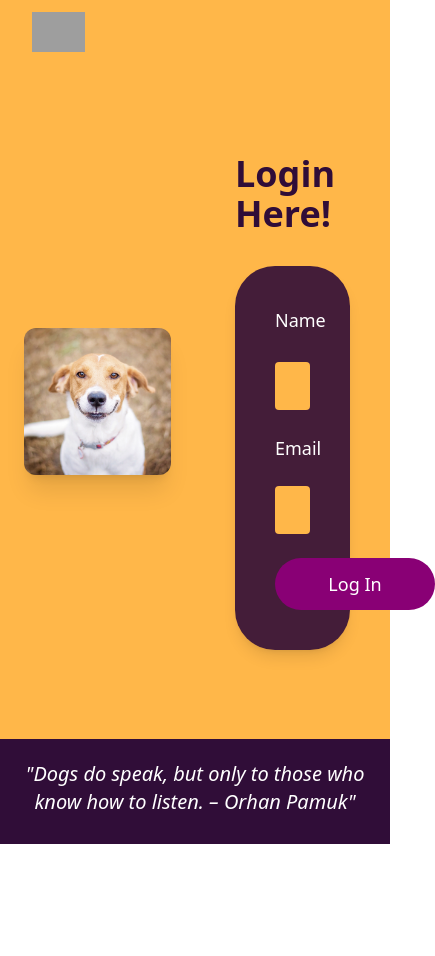
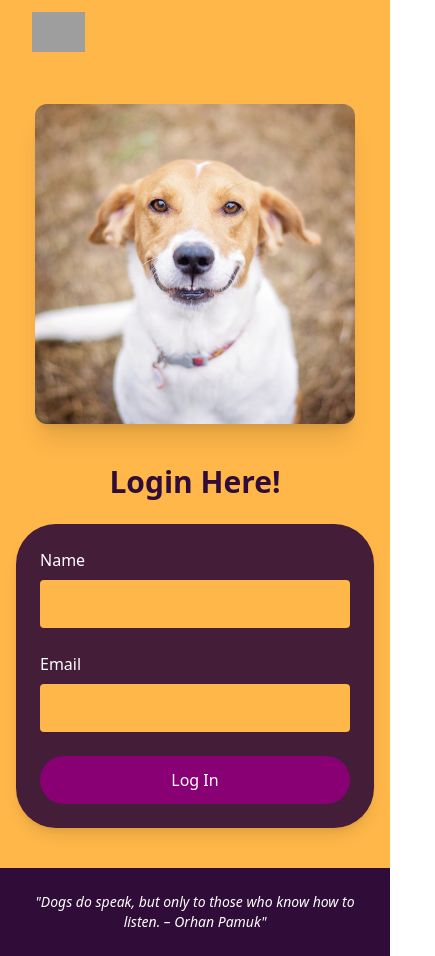
Before and after one commit to SAM815/fetch-project, a React (Create React App) app: page /login in a window 390 px wide. Shown: the whole page, 435 px wide, since content can reach past the window. Before the commit the page ends 844 px from the top, so only its background shows below. Built offline with nearby package versions, Linux system fonts and the light colour scheme; grey boxes are pictures that could not be loaded.

Commit message:
Responsive design added

```diff
--- a/src/Pages/HomePage.tsx
+++ b/src/Pages/HomePage.tsx
@@ -15,37 +15,41 @@ function HomePage() {
   useEffect(() => {
     const interval = setInterval(() => {
       setCurrentQuoteIndex((prevIndex) => (prevIndex + 1) % dogQuotes.length);
-    }, 10000); // Change every 10 seconds
+    }, 10000);
     return () => clearInterval(interval);
   }, []);
 
   return (
-    <div className="h-screen flex flex-col">
+    <div className="min-h-screen flex flex-col">
       <Navbar />
 
       {/* Body */}
-      <div className="flex flex-1" style={{ backgroundColor: '#FFB749' }}>
-        {/* Left - Static Dog Image */}
-        <div className="w-1/2 flex justify-center items-center p-6">
+      <div className="flex flex-col md:flex-row flex-1 bg-[#FFB749] px-4 sm:px-6 md:px-10 py-8 md:py-12 lg:py-16 gap-6 md:gap-10">
+
+        {/* Left - Image */}
+        <div className="md:w-1/2 flex justify-center items-center mb-6 md:mb-0">
           <img
             src={require('../Assets/HomepageDog.png')}
             alt="Dog"
-            className="rounded-xl shadow-xl w-full max-w-md h-auto object-cover"
+            className="rounded-xl shadow-xl w-full max-w-xs sm:max-w-sm md:max-w-md lg:max-w-md xl:max-w-lg h-auto object-cover"
           />
+
         </div>
 
-        {/* Right - Website Info */}
-        <div className="w-1/2 flex flex-col justify-center items-start px-10">
-          <h1 className="text-5xl font-extrabold text-[#300D38] mb-6">Fetch Dog Finder</h1>
-          <p className="text-lg text-gray-800 mb-8">
-            Discover your perfect furry friend with Fetch Dog Finder. Search by breed, location, and more. Save your favorites, and even generate a match to find your best companion!
+        {/* Right - Info */}
+        <div className="md:w-1/2 flex flex-col justify-center items-start md:items-center md:text-center px-2 md:px-6">
+
+          <h1 className="text-3xl sm:text-4xl md:text-5xl lg:text-6xl font-extrabold text-[#300D38] mb-4">
+            Fetch Dog Finder
+          </h1>
+
+          <p className="text-base sm:text-lg md:text-xl text-gray-800 mb-6 leading-relaxed max-w-xl">
+            Discover your perfect furry friend with Fetch Dog Finder...
           </p>
+
           <Link to="/login">
             <button
-              className="px-6 py-3 rounded-lg text-lg text-white"
-              style={{ backgroundColor: '#300D38' }}
-              onMouseEnter={(e) => (e.currentTarget.style.backgroundColor = '#890075')}
-              onMouseLeave={(e) => (e.currentTarget.style.backgroundColor = '#300D38')}
+              className="px-5 py-3 rounded-lg text-base sm:text-lg text-white bg-[#300D38] hover:bg-[#890075] transition duration-300"
             >
               Get Started
             </button>
@@ -53,12 +57,13 @@ function HomePage() {
         </div>
       </div>
 
-      {/* Footer with Rotating Quotes */}
-      <div className="bg-[#300D38] flex items-center justify-center pt-4 pb-6 px-4" style={{ height: 'calc(100vh - 80vh - 64px)' }}>
-        <p className="text-white text-xl text-center max-w-4xl italic">
+      {/* Footer */}
+      <div className="bg-[#300D38] flex items-center justify-center py-6 px-4">
+        <p className="text-white text-sm sm:text-base md:text-lg lg:text-xl text-center italic max-w-3xl">
           "{dogQuotes[currentQuoteIndex]}"
         </p>
       </div>
+
     </div>
   );
 }
--- a/src/Pages/LoginPage.tsx
+++ b/src/Pages/LoginPage.tsx
@@ -53,29 +53,32 @@ function LoginPage() {
   }, []);
 
   return (
-    <div className="h-screen flex flex-col">
+    <div className="min-h-screen flex flex-col">
       <Navbar />
 
-      {/* Body */}
-      <div className="flex flex-1" style={{ backgroundColor: "#FFB749" }}>
-        {/* Left - Rotating Dog Images */}
-        <div className="w-1/2 flex justify-center items-center p-6">
+      {/* Main Content */}
+      <div className="flex flex-col md:flex-col lg:flex-row flex-1 bg-[#FFB749] px-4 sm:px-6 md:px-10 py-10 gap-10 items-center justify-center">
+        {/* Left - Image */}
+        <div className="w-full md:w-3/4 lg:w-1/2 flex justify-center">
           <img
             src={dogImages[currentImageIndex]}
             alt="Dog"
-            className="rounded-xl shadow-xl w-full max-w-2xl h-auto object-cover"
+            className="rounded-xl shadow-xl w-full max-w-xs sm:max-w-md md:max-w-lg lg:max-w-xl object-cover"
           />
         </div>
 
-        {/* Right - Login Form */}
-        <div className="w-1/2 flex flex-col justify-center items-center px-10">
-          <h2 className="text-4xl font-bold text-[#300D38] mb-8">Login Here!</h2>
+        {/* Right - Form */}
+        <div className="w-full md:w-3/4 lg:w-1/2 flex flex-col justify-center items-center">
+          <h2 className="text-3xl sm:text-4xl font-bold text-[#300D38] mb-6 text-center">
+            Login Here!
+          </h2>
 
           <form
             onSubmit={handleSubmit}
-            className="space-y-6 w-full max-w-md bg-[#300D38]/90 p-10 rounded-[40px] shadow-lg"
+            className="w-full max-w-md bg-[#300D38]/90 p-6 sm:p-8 md:p-10 rounded-[40px] shadow-lg space-y-6"
           >
-            <label className="text-white block mb-1 text-lg">Name</label>
+            <div>
+              <label className="text-white block mb-2 text-base sm:text-lg">Name</label>
               <input
                 type="text"
                 value={name}
@@ -83,8 +86,10 @@ function LoginPage() {
                 required
                 className="p-3 w-full rounded bg-[#FFB749] text-black"
               />
+            </div>
 
-            <label className="text-white block mb-1 text-lg">Email</label>
+            <div>
+              <label className="text-white block mb-2 text-base sm:text-lg">Email</label>
               <input
                 type="email"
                 value={email}
@@ -92,10 +97,11 @@ function LoginPage() {
                 required
                 className="p-3 w-full rounded bg-[#FFB749] text-black"
               />
+            </div>
 
             <button
               type="submit"
-              className="mt-10 w-40 bg-[#890075] text-white px-6 py-3 rounded-[40px] hover:bg-[#ed63cf] hover:text-white transition-colors mx-auto block text-lg"
+              className="mt-6 w-full sm:w-40 bg-[#890075] text-white px-6 py-3 rounded-[40px] hover:bg-[#ed63cf] transition-colors mx-auto block text-base sm:text-lg"
             >
               Log In
             </button>
@@ -103,12 +109,9 @@ function LoginPage() {
         </div>
       </div>
 
-      {/* Footer with Rotating Quotes */}
-      <div
-        className="bg-[#300D38] flex items-center justify-center pt-4 pb-6 px-4"
-        style={{ height: "calc(100vh - 80vh - 64px)" }}
-      >
-        <p className="text-white text-xl text-center max-w-4xl italic">
+      {/* Footer Quote */}
+      <div className="bg-[#300D38] flex items-center justify-center py-6 px-4">
+        <p className="text-white text-sm sm:text-base md:text-lg text-center italic max-w-3xl">
           "{dogQuotes[currentQuoteIndex]}"
         </p>
       </div>
--- a/src/Pages/SearchPage.tsx
+++ b/src/Pages/SearchPage.tsx
@@ -15,7 +15,6 @@ import { useNavigate } from "react-router-dom";
 import { logout } from "../Store/authSlice";
 import { logoutUser } from "../API/auth";
 
-
 function SearchPage() {
   const [breeds, setBreeds] = useState<string[]>([]);
   const [selectedBreed, setSelectedBreed] = useState<string | null>(null);
@@ -31,7 +30,6 @@ function SearchPage() {
   const [showMessage, setShowMessage] = useState(false);
   const [hasMoreDogs, setHasMoreDogs] = useState(true);
   const [showMapModal, setShowMapModal] = useState(false);
-
 
   const favorites = useSelector((state: RootState) => state.dogs.favoriteIds);
   const userName = useSelector((state: RootState) => state.auth.name);
@@ -116,7 +114,7 @@ function SearchPage() {
   };
 
   return (
-    <>
+    <div className="min-h-screen flex flex-col justify-between bg-[#FFB749]">
       {showConfetti && (
         <div className="fixed inset-0 z-[9999] pointer-events-none">
           <Confetti width={window.innerWidth} height={window.innerHeight} />
@@ -124,33 +122,34 @@ function SearchPage() {
       )}
 
       {showMessage && (
-        <div className="fixed top-10 left-1/2 transform -translate-x-1/2 z-[9999] text-4xl font-extrabold text-[#890075] bg-white px-6 py-2 rounded-xl shadow-xl">
+        <div className="fixed top-10 left-1/2 transform -translate-x-1/2 z-[9999] text-2xl sm:text-3xl font-extrabold text-[#890075] bg-white px-6 py-2 rounded-xl shadow-xl">
           We Found You a Friend!
         </div>
       )}
 
-      <div className="h-screen flex flex-col bg-[#FFB749]">
       <Navbar />
 
-        <div className="w-full text-center py-2 text-3xl font-bold text-[#300D38]">
+      <div className="w-full text-center py-4 text-xl sm:text-3xl font-bold text-[#300D38] px-4">
         Welcome {userName.toUpperCase()}! Let’s find you some friends!
       </div>
 
-        <div className="flex flex-1">
-          <div className="w-[20%] pt-[72px] pb-[38px] flex justify-center items-start">
-            <div className="bg-[#300D38] py-4 px-4 rounded-lg shadow-md w-[90%] h-full flex flex-col items-center text-white">
-              <img src={avatarLogo} alt="Avatar" className="w-32 h-32 rounded-full border-4 border-white mb-6" />
-              <h2 className="text-xl font-bold">{userName.toUpperCase()}</h2>
-              <p className="text-sm mb-4 mt-4">{userEmail}</p>
-              <button onClick={generateMatch} className="bg-green-500 text-white px-4 py-2 rounded-full hover:bg-green-700 w-full mb-2 mt-4">Generate Match</button>
-              <button onClick={() => setShowFavorites(true)} className="bg-[#890075] text-white px-4 py-2 rounded-full hover:bg-[#FFB749] w-full mt-4">Favorites: {favorites.length}</button>
-              <button onClick={handleLogout} className="mt-4 bg-red-600 text-white px-4 py-2 rounded-full hover:bg-red-700 w-full">Logout</button>
-              <p className="mt-8 text-center text-white text-xl italic font-medium px-6 leading-relaxed">“Do you believe in love at first sight, or should I wag my tail again?”</p>
+      <div className="flex flex-col xl:flex-row flex-1">
+        <div className="w-full xl:w-[25%] p-4 flex justify-center">
+          <div className="bg-[#300D38] py-6 px-4 rounded-lg shadow-md w-full max-w-sm text-white">
+            <img src={avatarLogo} alt="Avatar" className="w-24 h-24 md:w-32 md:h-32 rounded-full border-4 border-white mx-auto mb-6" />
+            <h2 className="text-lg md:text-xl font-bold text-center">{userName.toUpperCase()}</h2>
+            <p className="text-sm text-center mb-4 mt-2">{userEmail}</p>
+            <div className="space-y-2">
+              <button onClick={generateMatch} className="bg-green-500 text-white px-4 py-2 rounded-full hover:bg-green-700 w-full text-sm">Generate Match</button>
+              <button onClick={() => setShowFavorites(true)} className="bg-[#890075] text-white px-4 py-2 rounded-full hover:bg-[#FFB749] w-full text-sm">Favorites: {favorites.length}</button>
+              <button onClick={handleLogout} className="bg-red-600 text-white px-4 py-2 rounded-full hover:bg-red-700 w-full text-sm">Logout</button>
+            </div>
+            <p className="mt-6 text-center text-white text-sm italic px-2 leading-relaxed">“Do you believe in love at first sight, or should I wag my tail again?”</p>
           </div>
         </div>
 
-          <div className="w-[80%] p-4 flex flex-col gap-4">
-            <div className="flex justify-center gap-4">
+        <div className="w-full xl:w-[75%] p-4 flex flex-col gap-4">
+          <div className="flex flex-wrap justify-center gap-4">
             <button
               onClick={() => {
                 setSelectedBreed(null);
@@ -163,8 +162,6 @@ function SearchPage() {
             >
               🏠
             </button>
-
-
             <button
               onClick={() => {
                 const newSort = sort === "asc" ? "desc" : "asc";
@@ -175,7 +172,7 @@ function SearchPage() {
               }}
               className={`px-4 py-2 rounded text-white cursor-pointer ${sort === "asc" ? "bg-[#300D38] hover:bg-[#890075]" : "bg-[#890075] hover:bg-[#300D38]"}`}
             >
-                Sort: {sort === "asc" ? "A-Z" : "Z-A"}
+              Sort: {sort === "asc" ? "Z-A" : "A-Z"}
             </button>
             <select
               value={selectedBreed || ""}
@@ -189,32 +186,26 @@ function SearchPage() {
             </select>
           </div>
 
-            <div className="grid grid-cols-5 gap-2 flex-1">
+          <div className="grid grid-cols-1 sm:grid-cols-2 md:grid-cols-3 lg:grid-cols-4 2xl:grid-cols-5 gap-4 mt-4">
             {dogs.length > 0 ? (
               dogs.slice(0, 10).map((dog) => (
                 <DogCard key={dog.id} dog={dog} onClick={() => setSelectedDog(dog)} />
               ))
             ) : (
-                <div className="col-span-5 flex flex-col justify-center items-center text-center space-y-4">
-                  <img src={waitingDog} alt="Dog waiting" className="w-64 h-64 object-contain" />
-                  <p className="text-xl font-semibold text-[#300D38]">No dogs available right now. Try a different filter or come back later!</p>
+              <div className="col-span-full flex flex-col justify-center items-center text-center space-y-4">
+                <img src={waitingDog} alt="Dog waiting" className="w-48 h-48 object-contain" />
+                <p className="text-lg font-semibold text-[#300D38]">No dogs available right now. Try a different filter or come back later!</p>
               </div>
             )}
           </div>
         </div>
       </div>
 
-        {selectedDog && (
-          <DogDetailModal dog={selectedDog} onClose={() => setSelectedDog(null)} />
-        )}
-
-        {showFavorites && (
-          <FavoritesModal onClose={() => setShowFavorites(false)} />
-        )}
-
+      {selectedDog && <DogDetailModal dog={selectedDog} onClose={() => setSelectedDog(null)} />}
+      {showFavorites && <FavoritesModal onClose={() => setShowFavorites(false)} />}
 
       {dogs.length > 0 && (
-          <div className="w-full py-2 bg-[#FFB749] flex justify-center items-center gap-4">
+        <div className="w-full py-4 bg-[#FFB749] flex justify-center items-center gap-4 flex-wrap mt-4">
           <button
             onClick={() => loadDogs(prev || undefined, "prev")}
             disabled={!prev}
@@ -232,12 +223,9 @@ function SearchPage() {
           </button>
         </div>
       )}
+
+      {matchedDog && <DogDetailModal dog={matchedDog} onClose={() => setMatchedDog(null)} />}
     </div>
-
-      {matchedDog && (
-        <DogDetailModal dog={matchedDog} onClose={() => setMatchedDog(null)} />
-      )}
-    </>
   );
 }
 
```
Lines whose indentation alone changed are shown as unchanged.
